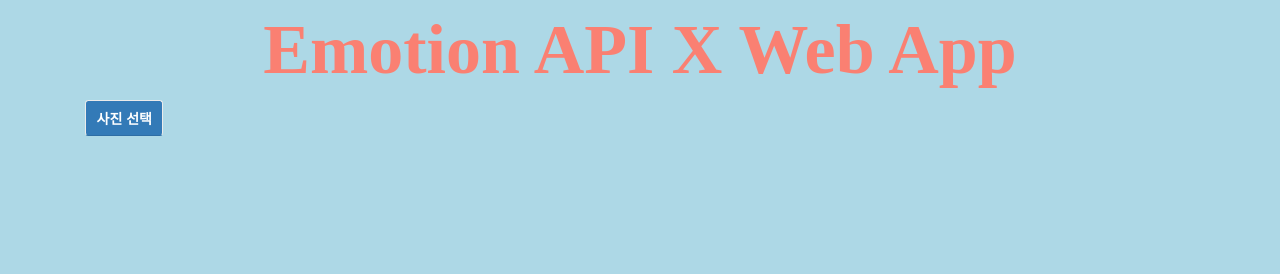
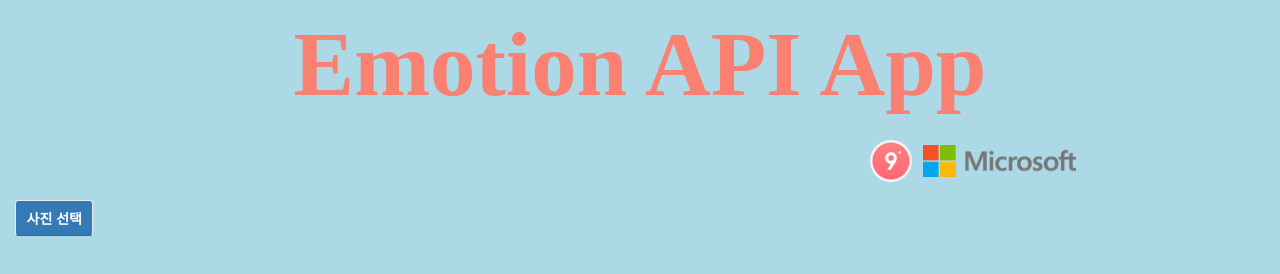
Before and after one commit to Sehun-Kim/Emotion_Comment, a plain HTML site: page index.html in a window 1280 px wide. Drawn offline with nearby package versions, Linux system fonts and the light colour scheme.

Commit message:
sponsor image

```diff
--- a/index.html
+++ b/index.html
@@ -24,11 +24,16 @@
 </head>
 <body style="background-color: #add8e6;">
 <div class="container">
-    <div class="col-xs-12 col-md-12">
-        <div style="font-weight: bold; font-size:5.0em; font-family: '10X10 Bold'; text-align: center; color: #FA8072;">
-            Emotion API X Web App
-        </div>
+    <div style="
+            font-weight: bold; font-size:6.5em; font-family: '10X10 Bold'; text-align: center; color: #FA8072;
+            background-image: url(sponsor.png);
+            background-repeat: no-repeat;
+            background-position: right top;
+            background-position: 800px 140px;
+            height: 200px;
+            width: 100%;"> Emotion API App
     </div>
+</div>
 <div class="col-xs-12 col-md-12">
 <div class="filebox">
     <form enctype="multipart/form-data" action="" id="form" method="POST">
@@ -164,7 +169,7 @@
                             beforeSend: function (xhrObj) {
                                 xhrObj.setRequestHeader("Content-Type", "application/json");
                                 xhrObj.setRequestHeader("Ocp-Apim-Subscription-Key", "");
-                            }, //Emotion API key값 넣기
+                            }, //Emotion API key값 넣음
                             type: "POST",
                             data: "{" +
                             "\"url\":\"" + imgPath + "\"}"
```
Also changed, not shown: sponsor.png (added).
